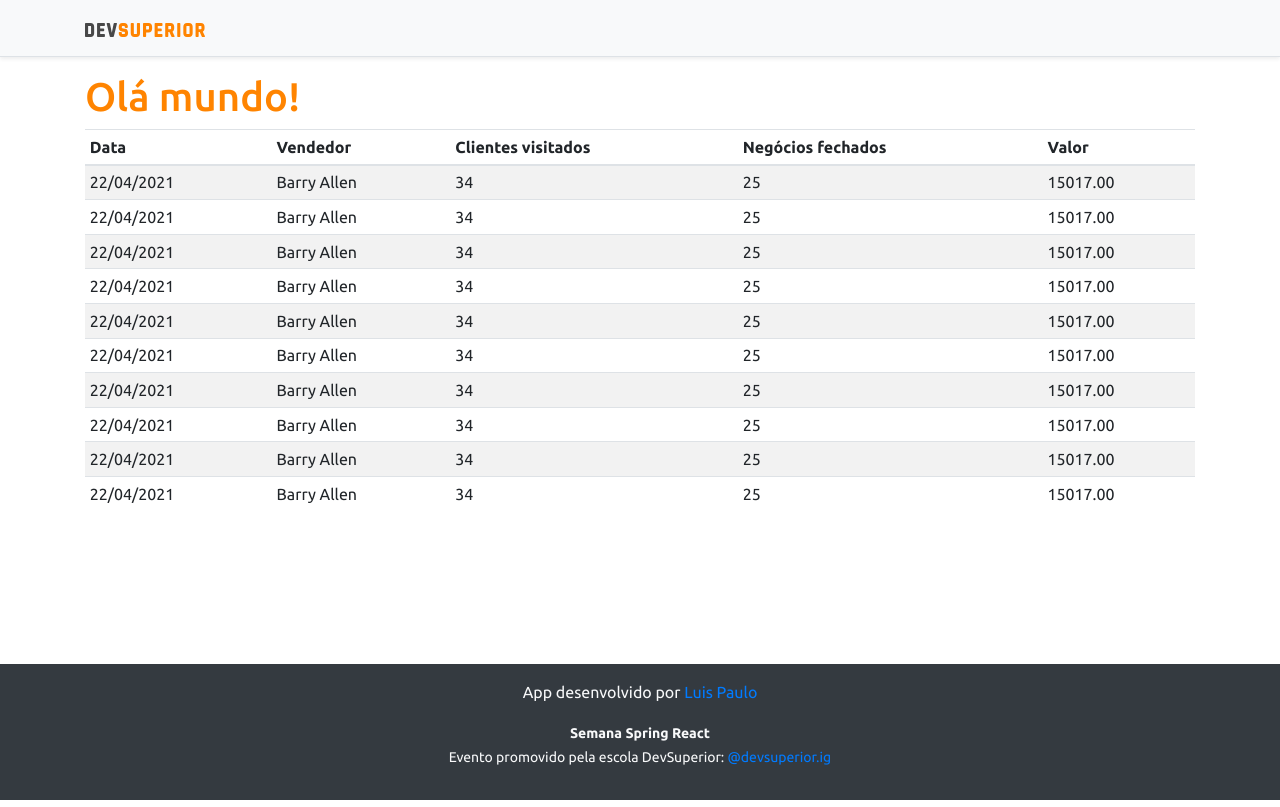
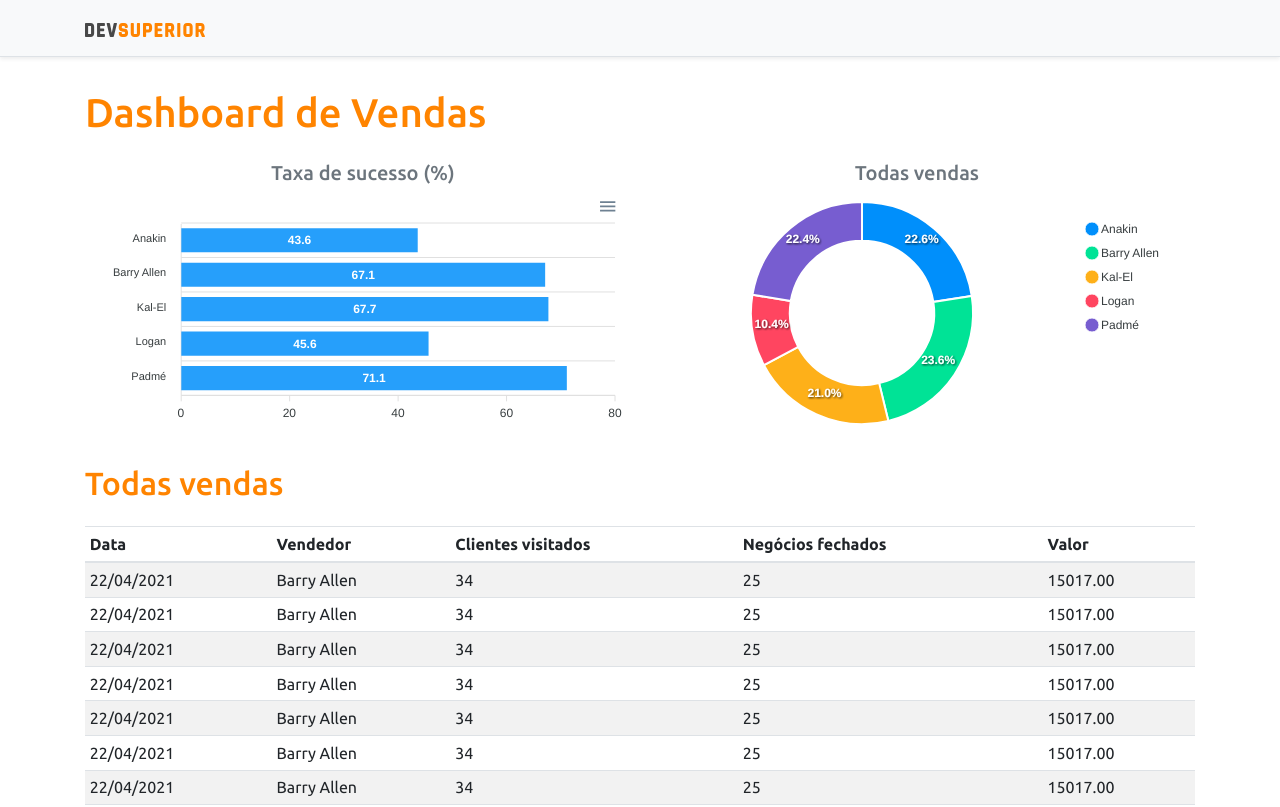
Before and after one commit to LuisPaulo1/DSVendas, a React (Create React App) app in the folder frontend/: page / in a window 1280 px wide. Shown: the top 807 px of the page. Built offline with nearby package versions, Linux system fonts and the light colour scheme.

Commit message:
Static charts

```diff
--- a/frontend/package.json
+++ b/frontend/package.json
@@ -12,10 +12,12 @@
     "@types/node": "^12.0.0",
     "@types/react": "^17.0.0",
     "@types/react-dom": "^17.0.0",
+    "apexcharts": "^3.26.1",
     "bootstrap": "^4.6.0",
     "jquery": "1.9.1",
     "popper.js": "^1.16.1",
     "react": "^17.0.2",
+    "react-apexcharts": "^1.3.9",
     "react-dom": "^17.0.2",
     "react-scripts": "4.0.3",
     "typescript": "^4.1.2",
--- a/frontend/src/App.tsx
+++ b/frontend/src/App.tsx
@@ -1,4 +1,6 @@
+import BarChart from 'components/BarChart';
 import DataTable from 'components/DataTable';
+import DonutChart from 'components/DonutChart';
 import Footer from 'components/Footer';
 import NavBar from 'components/NavBar';
 
@@ -7,7 +9,22 @@
     <>
       <NavBar />
       <div className="container">
-        <h1 className="text-primary">Olá mundo!</h1>
+        <h1 className="text-primary py-3">Dashboard de Vendas</h1>
+        <div className="row px-3">
+          <div className="col-sm-6">
+            <h5 className="text-center text-secondary">Taxa de sucesso (%)</h5>
+            <BarChart />
+          </div>
+          <div className="col-sm-6">
+            <h5 className="text-center text-secondary">Todas vendas</h5>
+            <DonutChart />
+          </div>
+        </div>
+
+        <div className="py-3">
+          <h2 className="text-primary">Todas vendas</h2>
+        </div>
+
         <DataTable />
       </div>
       <Footer />
--- /dev/null
+++ b/frontend/src/components/BarChart/index.tsx
@@ -0,0 +1,32 @@
+import Chart from 'react-apexcharts'
+
+const BarChart = () => {
+
+    const options = {
+        plotOptions: {
+            bar: {
+                horizontal: true,
+            }
+        },
+    };
+    const mockData = {
+        labels: {
+            categories: ['Anakin', 'Barry Allen', 'Kal-El', 'Logan', 'Padmé']
+        },
+        series: [
+            {
+                name: "% Sucesso",
+                data: [43.6, 67.1, 67.7, 45.6, 71.1]
+            }
+        ]
+    };
+    return (
+        <Chart
+            options={{ ...options, xaxis: mockData.labels}}
+            series={mockData.series}
+            type="bar"
+            height="240"
+        />
+    );
+}
+export default BarChart;
--- /dev/null
+++ b/frontend/src/components/DonutChart/index.tsx
@@ -0,0 +1,25 @@
+import Chart from 'react-apexcharts'
+
+const DonutChart = () => {
+
+    const mockData = {
+        series: [477138, 499928, 444867, 220426, 473088],
+        labels: ['Anakin', 'Barry Allen', 'Kal-El', 'Logan', 'Padmé']
+    }
+
+    const options = {
+        legend: {
+            show: true
+        }
+    }
+
+    return (
+        <Chart
+            options={{ ...options, labels: mockData.labels}}
+            series={mockData.series}
+            type="donut"
+            height="240"
+        />
+    );
+}
+export default DonutChart;
```
Also changed, not shown: 1 other file (tests, documents, lock files or other folders).
